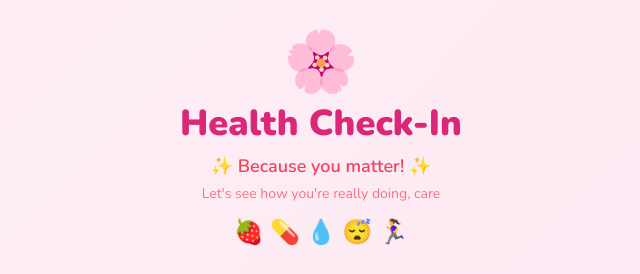
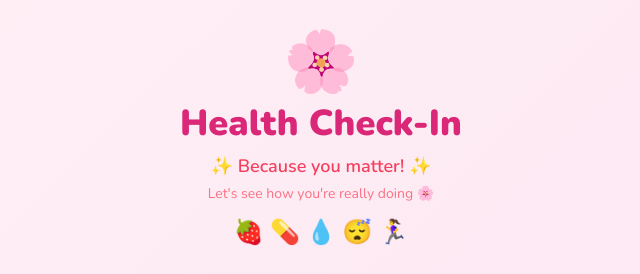
Before and after one commit to Lahsim/Healthcheckup, a Next.js app: page / in a window 1280 px wide. Shown: the top 274 px of the page, without its empty margins (319-959 px from the left). Built offline with nearby package versions, Linux system fonts and the light colour scheme.

Commit message:
Update footer credit to Mish, fix header subtitle, update meta description

```diff
--- a/app/components/HealthForm.tsx
+++ b/app/components/HealthForm.tsx
@@ -120,7 +120,7 @@ ${vibeComment ? `💬 "${vibeComment}"` : ''}
 ${suggestions || 'No suggestions provided'}
 
 ━━━━━━━━━━━━━━━━━━━━━━━━━━━━━━
-Made with care by Health Check-In
+Made with care by Mish · Health Check-In
     `.trim();
   };
 
@@ -329,7 +329,7 @@ Made with care by Health Check-In
             ✨ Because you matter! ✨
           </p>
           <p className="text-sm mt-1" style={{ color: '#fb7185' }}>
-            Let&apos;s see how you&apos;re really doing, care
+            Let&apos;s see how you&apos;re really doing 🌸
           </p>
           <div className="mt-3 flex justify-center gap-3 text-2xl">
             🍓 💊 💧 😴 🏃‍♀️
@@ -680,7 +680,7 @@ Made with care by Health Check-In
 
 
         <p className="text-center text-xs mt-6 mb-8" style={{ color: '#f9a8d4' }}>
-          Made with care for your wellness journey · Health Check-In 🌸
+          Made with care by Mish · Health Check-In 🌸
         </p>
       </div>
     </div>
--- a/app/layout.tsx
+++ b/app/layout.tsx
@@ -10,7 +10,7 @@ const nunito = Nunito({
 
 export const metadata: Metadata = {
   title: "🌸 Health Check-In | Your Wellness Bestie",
-  description: "A cute & fun weekly health check-in form. Track meals, vitamins, sleep, energy, and more! care",
+  description: "A cute & fun daily health check-in form by Mish. Track meals, vitamins, sleep, energy, and more!",
 };
 
 export const viewport: Viewport = {
```
